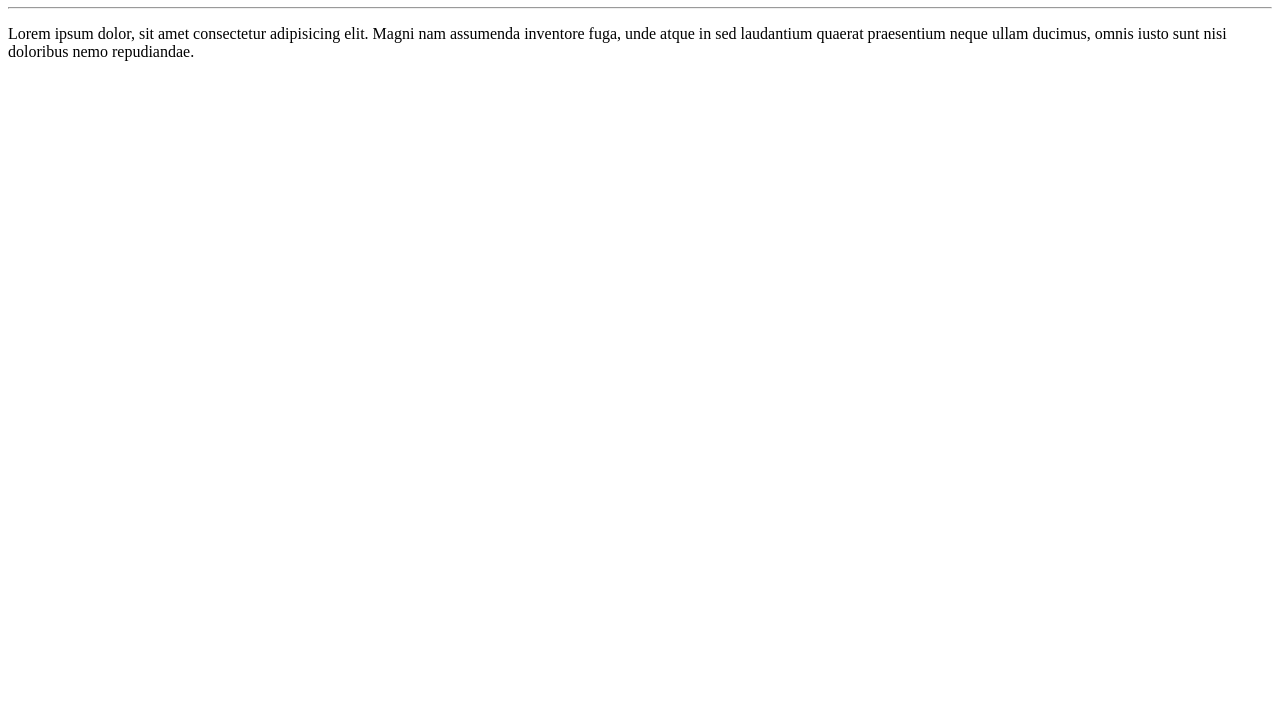
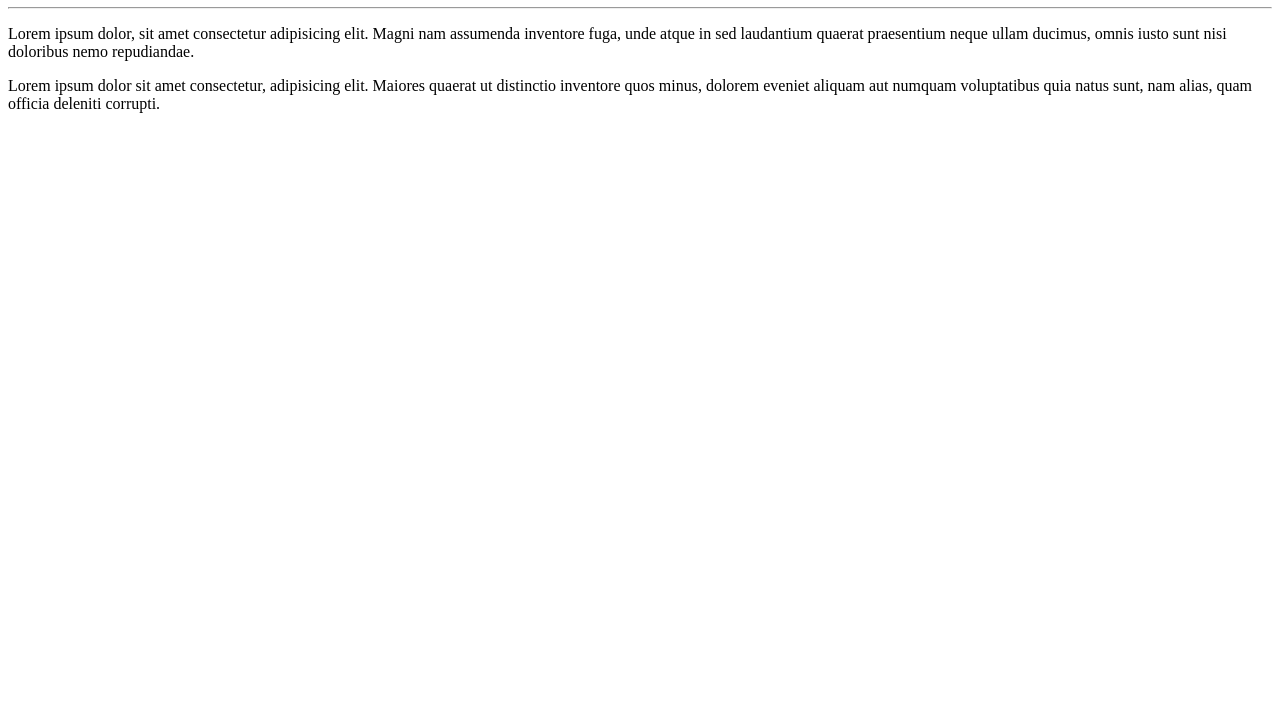
Before and after one commit to Victorgms/Ola-Mundo, a plain HTML site: page site-exemplo/index.html in a window 1280 px wide. Shown: the part 73-800 px from the top of the page. Drawn offline with Linux system fonts and the light colour scheme.

Commit message:
Adicionando um novo Lorem

```diff
--- a/site-exemplo/index.html
+++ b/site-exemplo/index.html
@@ -12,5 +12,9 @@
     Magni nam assumenda inventore fuga, unde atque in sed laudantium
     quaerat praesentium neque ullam ducimus, omnis iusto sunt nisi
     doloribus nemo repudiandae.</p>
+    <p>Lorem ipsum dolor sit amet consectetur, adipisicing elit.
+    Maiores quaerat ut distinctio inventore quos minus, dolorem
+    eveniet aliquam aut numquam voluptatibus quia natus sunt, nam
+    alias, quam officia deleniti corrupti.</p>
 </body>
 </html>
```
